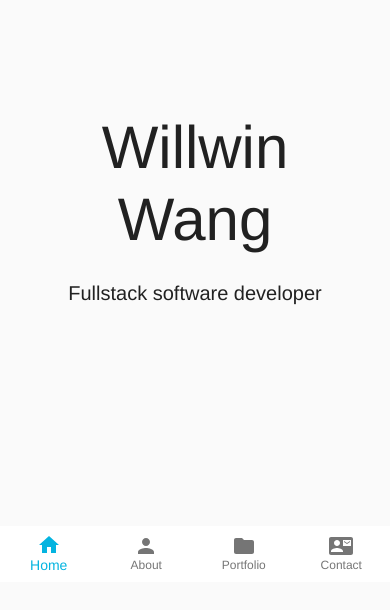
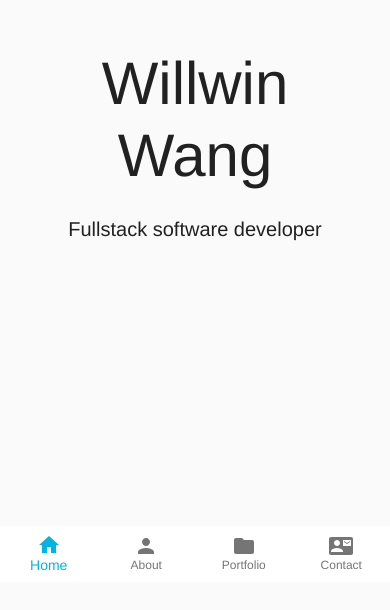
Before and after one commit to wsquared/willwin-wang, a React (Create React App) app in the folder client/: page / in a window 390 px wide. Shown: the part 262-872 px from the top of the page. Built offline with nearby package versions, Linux system fonts and the light colour scheme.

Commit message:
Fix styling issues

```diff
--- a/client/src/components/BottomNav/index.tsx
+++ b/client/src/components/BottomNav/index.tsx
@@ -15,6 +15,7 @@ const BottomNav = (): React.ReactElement => {
       width: '100%',
       position: 'fixed',
       bottom: 0,
+      left: 0,
     },
   });
 
--- a/client/src/components/FloatingNav/index.tsx
+++ b/client/src/components/FloatingNav/index.tsx
@@ -19,13 +19,13 @@ export const FloatingNav: React.FC = () => {
       top: '50%',
       bottom: '50%',
       position: 'fixed',
-      left: '1vw',
+      left: '1%',
     },
     arrowRight: {
       top: '50%',
       bottom: '50%',
       position: 'fixed',
-      right: '1vw',
+      right: '1%',
     },
   });
 
--- a/client/src/layouts/DefaultLayout.tsx
+++ b/client/src/layouts/DefaultLayout.tsx
@@ -1,16 +1,19 @@
 import React from 'react';
 import { Container, useTheme, useMediaQuery } from '@material-ui/core';
 import { makeStyles } from '@material-ui/core/styles';
-import { FloatingNav } from 'components';
-import { BottomNav } from 'components';
+import { FloatingNav, BottomNav } from 'components';
 import { useLocation } from 'react-router-dom';
 import { HOME_ROUTE } from 'routes';
 
 export const DefaultLayout: React.FC = ({ children }) => {
   const useStyles = makeStyles({
-    root: {
+    desktop: {
       marginTop: '50px',
       marginBottom: '50px',
+    },
+    mobile: {
+      marginTop: '50px',
+      marginBottom: '100px',
     },
   });
 
@@ -18,32 +21,32 @@ export const DefaultLayout: React.FC = ({ children }) => {
 
   const theme = useTheme();
 
-  const matches = useMediaQuery(theme.breakpoints.up('lg'));
+  const matches = useMediaQuery(theme.breakpoints.up('md'));
 
   const location = useLocation();
 
-  const matchesHome = new RegExp(`${HOME_ROUTE}|/`);
+  const matchesHome = new RegExp(`${HOME_ROUTE}|/$`);
 
   if (matches) {
     return (
       <>
         <Container
           maxWidth="lg"
-          className={matchesHome.test(location.pathname) ? '' : classes.root}
+          className={matchesHome.test(location.pathname) ? '' : classes.desktop}
         >
           <>{children}</>
+          <FloatingNav />
         </Container>
-        <FloatingNav />
       </>
     );
   }
 
   return (
     <>
-      <Container maxWidth="lg" className={classes.root}>
+      <Container maxWidth="lg" className={classes.mobile}>
         <>{children}</>
+        <BottomNav />
       </Container>
-      <BottomNav />
     </>
   );
 };
--- a/client/src/pages/Home/index.tsx
+++ b/client/src/pages/Home/index.tsx
@@ -1,24 +1,33 @@
-import React from 'react';
-import { Container, Typography } from '@material-ui/core';
-import { makeStyles } from '@material-ui/core/styles';
+import React, { useEffect } from 'react';
+import { Container, Typography, makeStyles } from '@material-ui/core';
 
 const Home: React.FC = () => {
-  const useStyles = makeStyles({
+  const useStyles = makeStyles((theme) => ({
     root: {
       display: 'flex',
       justifyContent: 'center',
       alignItems: 'center',
+      [theme.breakpoints.up('lg')]: {
         height: '100vh',
+      },
+      [theme.breakpoints.down('md')]: {
+        height: '85vh',
+      },
     },
     typographyContainer: {
       display: 'block',
     },
-  });
+  }));
 
   const classes = useStyles();
 
+  useEffect(() => {
+    window.scrollTo({ top: 0 });
+  });
+
   return (
-    <Container className={classes.root}>
+    <div className={classes.root}>
+      <Container>
         <div className={classes.typographyContainer}>
           <Typography align="center" variant="h2" component="h2" gutterBottom>
             Willwin Wang
@@ -28,6 +37,7 @@ const Home: React.FC = () => {
           </Typography>
         </div>
       </Container>
+    </div>
   );
 };
 
--- a/client/src/pages/Portfolio/index.tsx
+++ b/client/src/pages/Portfolio/index.tsx
@@ -15,7 +15,9 @@ export const Portfolio: React.FC = () => {
   return (
     <>
       <Grid container spacing={3} className={classes.root}>
-        <PortfolioCard key={uuid()} title={'Tictactoe'} />
+        <Grid item key={uuid()} xs={12} sm={12} md={6}>
+          <PortfolioCard key={uuid()} title={'Tictactoe'} />
+        </Grid>
         {[1, 2, 3, 4, 5, 6, 7, 8, 9, 10].map(() => {
           return (
             <Grid item key={uuid()} xs={12} sm={12} md={6}>
--- a/client/src/pages/Tictactoe/index.tsx
+++ b/client/src/pages/Tictactoe/index.tsx
@@ -1,6 +1,5 @@
 import React from 'react';
-import { Button } from '@material-ui/core';
-import { makeStyles } from '@material-ui/core/styles';
+import { Button, makeStyles } from '@material-ui/core';
 
 export const Tictactoe: React.FC = () => {
   const useStyles = makeStyles({
```
Lines whose indentation alone changed are shown as unchanged.
